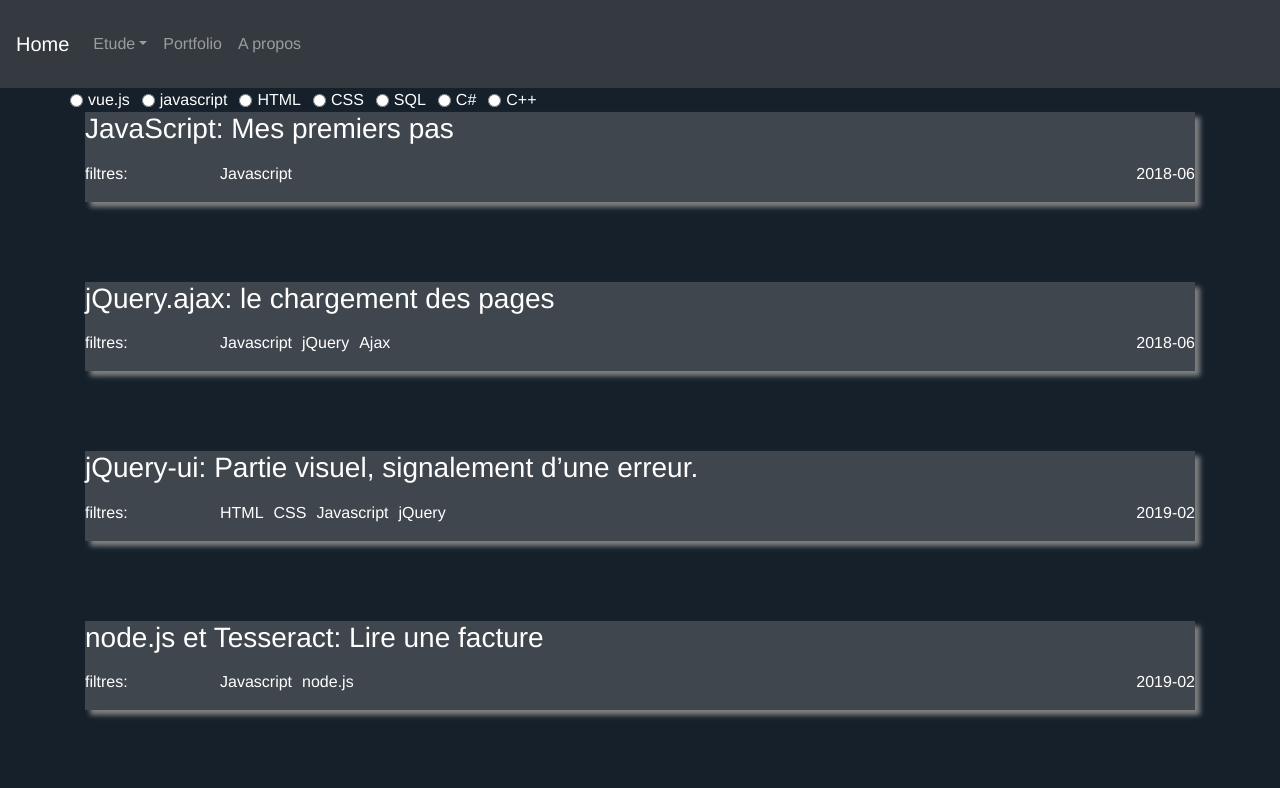
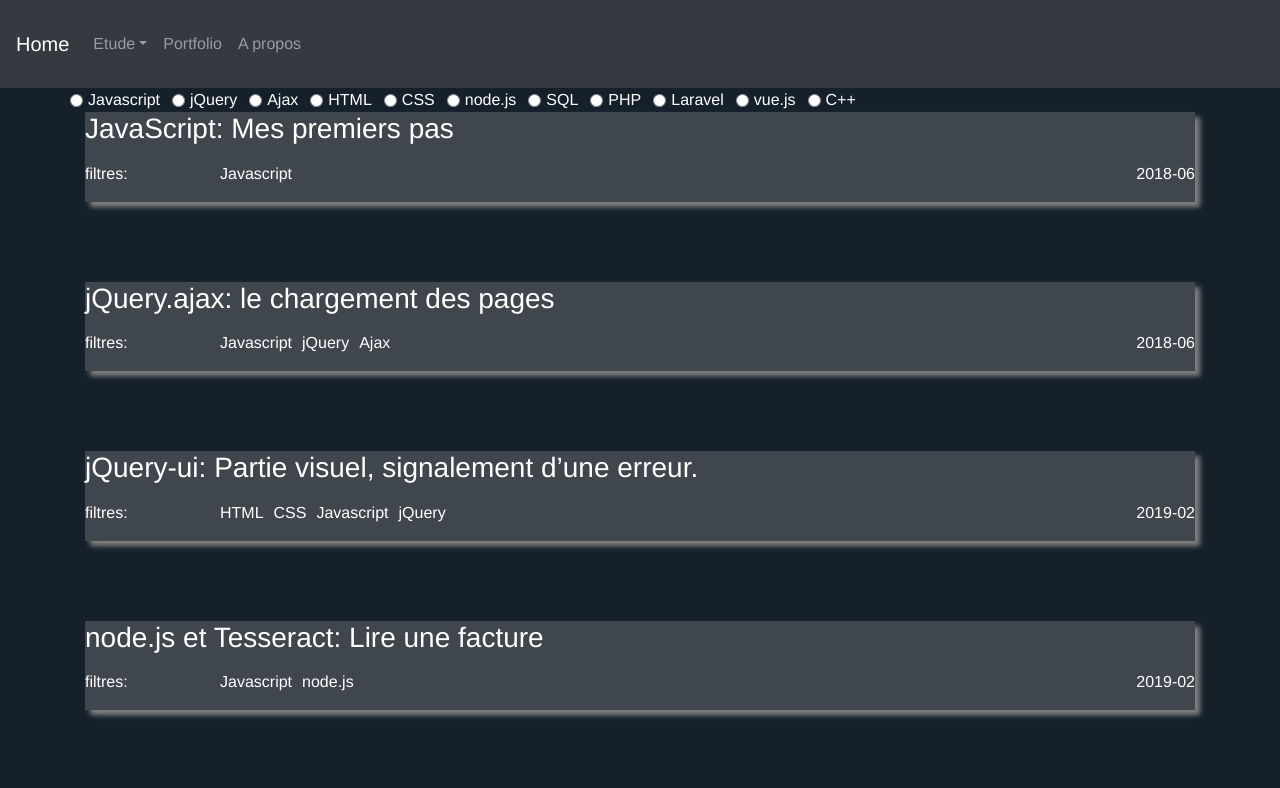
Before and after one commit to Kyowdem/Portfolio, a Vue app: page /portfolio in a window 1280 px wide. Shown: the top 788 px of the page. Built offline with nearby package versions, Linux system fonts and the light colour scheme.

Commit message:
update filters

```diff
--- a/src/assets/json/portfolio.json
+++ b/src/assets/json/portfolio.json
@@ -32,7 +32,7 @@
     {
         "title": "Laravel: 'Judge Movies' Projet de groupe",
         "describe": "",
-        "filters": ["HTML", "CSS", "PHP", "Laravel", "Javascript", "jQuery"],
+        "filters": ["PHP", "Laravel", "Javascript", "jQuery"],
         "date": "2018-11"
     },
     {
--- a/src/views/Portfolio.vue
+++ b/src/views/Portfolio.vue
@@ -44,7 +44,7 @@ export default {
   data() {
     return {
       Portfolio,
-      filters: ["vue.js", "javascript", "HTML", "CSS", "SQL", "C#", "C++"],
+      filters: [],
       selectedFilter: "",
     };
   },
@@ -54,7 +54,7 @@ export default {
     },
   },
   mounted() {
-    // this.setFiltersByPortfolio();
+    this.setFiltersByPortfolio();
   },
   methods: {
     // Set all filters through filter in portfolio
```
